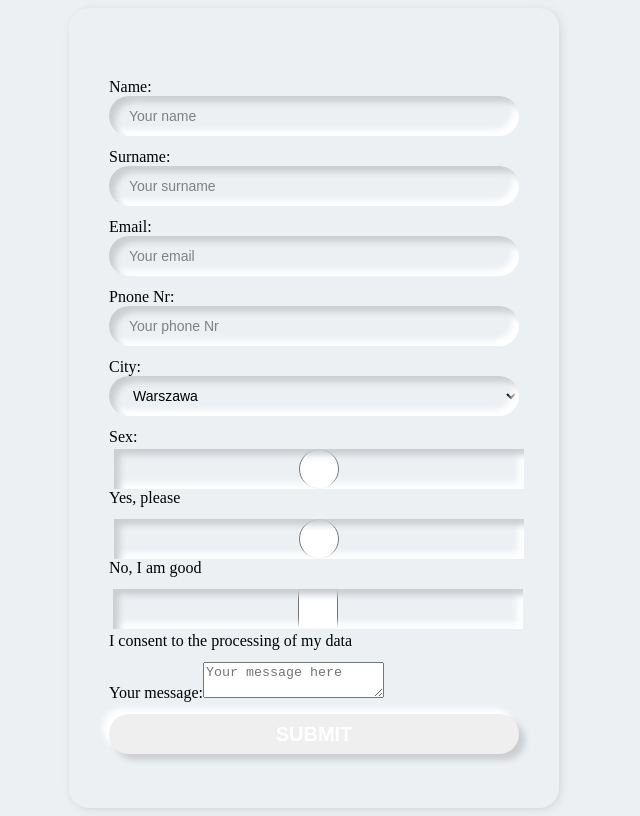
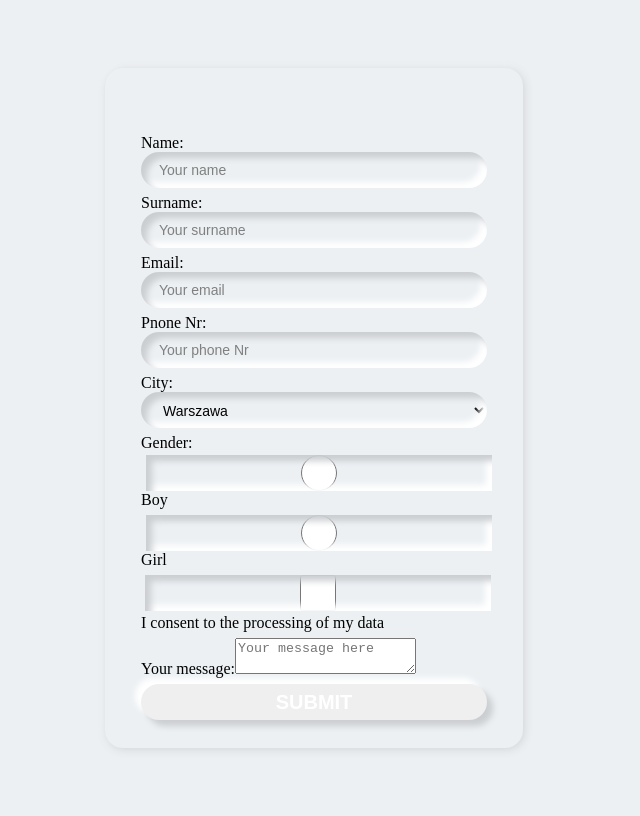
Before and after one commit to ardevprojects/1-formularz-html5, a plain HTML site: page index.html in a window 1280 px wide. Shown: the whole page, without its empty margins (334-974 px from the left). Drawn offline with Linux system fonts and the light colour scheme.

Commit message:
Changed gneders and dimentions

```diff
--- a/css/style.css
+++ b/css/style.css
@@ -11,10 +11,10 @@ body {
 
 .container {
   position: relative;
-  width: 490px;
-  height: 800px;
-  border-radius: 20px;
-  padding: 40px;
+  width: 418px;
+  height: 680px;
+  border-radius: 18px;
+  padding: 36px;
   box-sizing: border-box;
   background: #ecf0f3;
   box-shadow: 1px 1px 10px #cbced1, -1px -1px 10px white;
@@ -49,7 +49,7 @@ select {
 }
 
 label {
-  margin-bottom: 12px;
+  margin-bottom: 6px;
 }
 
 input::placeholder {
@@ -60,18 +60,18 @@ input,
 select {
   background: #ecf0f3;
   padding: 10px;
-  padding-left: 20px;
-  height: 40px;
+  padding-left: 18px;
+  height: 36px;
   font-size: 14px;
-  border-radius: 40px;
+  border-radius: 18px;
   box-shadow: inset 6px 6px 6px #cbced1, inset -6px -6px 6px white;
 }
 
 button {
   color: white;
   background-color: cbced1;
-  height: 40px;
-  border-radius: 20px;
+  height: 36px;
+  border-radius: 18px;
   cursor: pointer;
   font-weight: 600;
   font-size: 20px;
--- a/index.html
+++ b/index.html
@@ -34,8 +34,8 @@
               <option value="Gdańsk">Gdańsk</option>
             </select>
           </label>
-          <label>Sex:<input type="radio" name="sex" />Yes, please</label>
-          <label><input type="radio" name="sex" />No, I am good</label>
+          <label>Gender:<input type="radio" name="sex" />Boy</label>
+          <label><input type="radio" name="sex" />Girl</label>
           <label
             ><input type="checkbox" name="agreement" />I consent to the
             processing of my data</label
```
